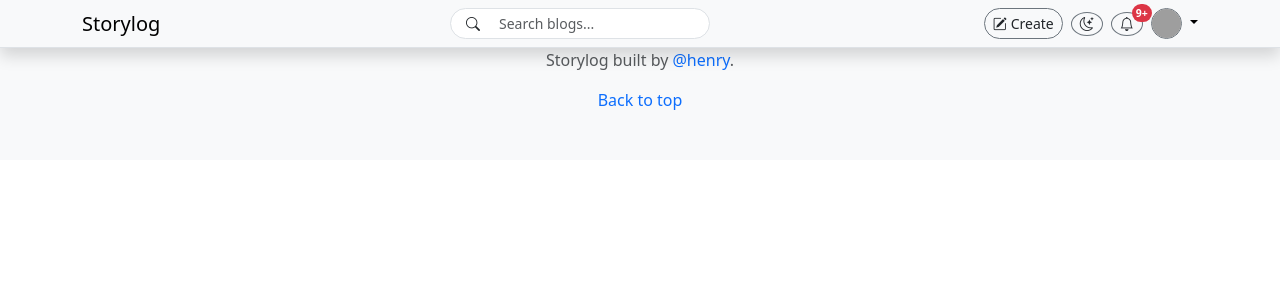
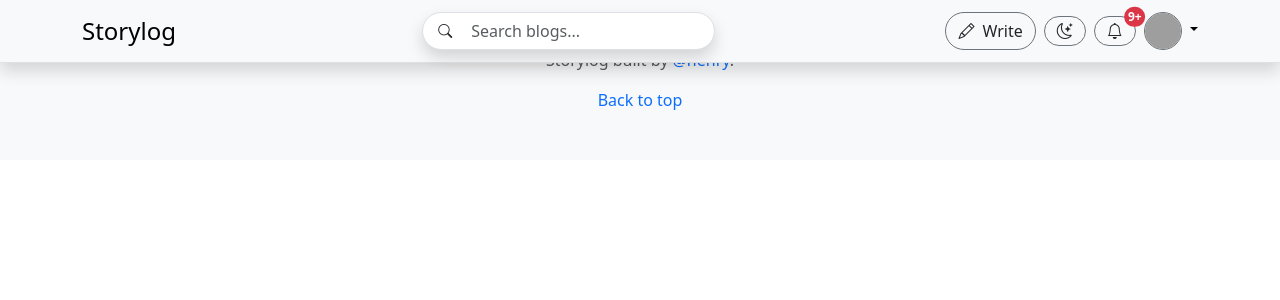
Before and after one commit to henry-jacq/storylog, a PHP site: template views/layouts/header.php in a window 1280 px wide. Shown: the top 300 px of the page. Run offline with PHP 8.4, Linux system fonts and the light colour scheme; the template is opened without the code that fills it, so the values that code supplies are empty; grey boxes are pictures that could not be loaded.

Commit message:
change: header updated
- Updated the UI
- Added tooltip to enhnace UX

```diff
--- a/views/layouts/header.php
+++ b/views/layouts/header.php
@@ -1,27 +1,25 @@
 <nav class="navbar navbar-expand-md border-bottom px-1 py-0 fixed-top bg-body-tertiary mb-3 shadow" aria-label="header">
-    <div class="container">
-        <a class="navbar-brand link-body-emphasis" href="/">Storylog</a>
-        <button class="navbar-toggler collapsed shadow-none" type="button" data-bs-toggle="collapse" data-bs-target="#navBarHeader" aria-controls="navBarHeader" aria-expanded="false" aria-label="Toggle navigation">
+    <div class="container py-1">
+        <a class="navbar-brand fs-4 link-body-emphasis" href="/">Storylog</a>
+        <button class="navbar-toggler collapsed shadow-none" type="button" data-bs-toggle="collapse" data-bs-target="#slHeader" aria-controls="slHeader" aria-expanded="false" aria-label="Toggle navigation">
             <span class="navbar-toggler-icon fs-6"></span>
         </button>
 
-        <div class="navbar-collapse collapse" id="navBarHeader">
-            <form class="text-body position-relative ms-auto my-2" role="search">
+        <div class="navbar-collapse collapse" id="slHeader">
+            <form class="text-body position-relative ms-auto my-md-0 my-sm-3" role="search">
                 <i class="bi bi-search small text-body border-0 ps-3 position-absolute top-50 start-0 translate-middle-y"></i>
-                <input class="form-control form-control-sm shadow-none rounded-pill ps-5" type="search" placeholder="Search blogs..." aria-label="Search" aria-describedby="search-blogs">
+                <input class="form-control shadow rounded-pill ps-5" type="search" placeholder="Search blogs..." aria-label="Search" aria-describedby="search-blogs">
             </form>
             <div class="d-flex ms-auto my-2">
                 <ul class="nav flex-nowrap align-items-center list-unstyled">
-                    <li class="nav-item">
-                        <a href="/blog/create" class="btn btn-sm border border-secondary rounded-pill"><i class="bi bi-pencil-square me-1"></i>Create</a>
+                    <li class="nav-item" data-bs-toggle="tooltip" data-bs-placement="bottom" data-bs-title="Write a blog">
+                        <a href="/blog/create" class="btn border border-secondary rounded-pill" type="button"><i class="bi bi-pencil me-2"></i>Write</a>
                     </li>
-                    <li class="nav-item ms-2">
-                        <a id="themeSwitcher" class="btn btn-sm border border-secondary rounded-circle position-relative" role="button">
-                            <i class="bi bi-moon-stars"></i>
-                        </a>
+                    <li class="nav-item ms-2" data-bs-toggle="tooltip" data-bs-placement="bottom" data-bs-title="Switch theme">
+                        <a id="themeSwitcher" class="btn border border-secondary rounded-pill" role="button"><i class="bi bi-moon-stars"></i></a>
                     </li>
-                    <li class="nav-item ms-2">
-                        <a class="btn btn-sm border border-secondary rounded-circle position-relative" role="button">
+                    <li class="nav-item ms-2" data-bs-toggle="tooltip" data-bs-placement="bottom" data-bs-title="Notifications">
+                        <a class="btn border border-secondary rounded-pill position-relative" role="button">
                             <span class="position-absolute top-0 start-100 translate-middle badge rounded-pill bg-danger px-1">
                                 9+
                                 <span class="visually-hidden">unread messages</span>
@@ -32,17 +30,14 @@
                     <li class="nav-item ms-2">
                         <div class="dropdown text-end">
                             <a href="#" class="d-block link-body-emphasis text-decoration-none dropdown-toggle" data-bs-toggle="dropdown" aria-expanded="false">
-                                <img src="https://github.com/mdo.png" alt="mdo" width="31" height="31" class="border  border-secondary rounded-circle">
+                                <img src="https://github.com/mdo.png" alt="mdo" width="38" height="38" class="border border-secondary rounded-circle">
                             </a>
                             <ul class="dropdown-menu dropdown-menu-end mt-2 shadow">
-                                <!-- <li>
-                                    <a class="dropdown-item" href="#"><i class="bi bi-pencil-square me-2"></i>New blog</a>
-                                </li> -->
                                 <li>
                                     <a class="dropdown-item" href="/profile/henry"><i class="bi bi-person-circle me-2"></i>My Profile</a>
                                 </li>
                                 <li>
-                                    <a class="dropdown-item" href="/profile/edit"><i class="bi bi-pencil me-2"></i>Edit Profile</a>
+                                    <a class="dropdown-item" href="/profile/edit"><i class="bi bi-pencil-square me-2"></i>Edit Profile</a>
                                 </li>
                                 <li>
                                     <a class="dropdown-item" href="/settings"><i class="bi bi-gear me-2"></i>Settings</a>
```
